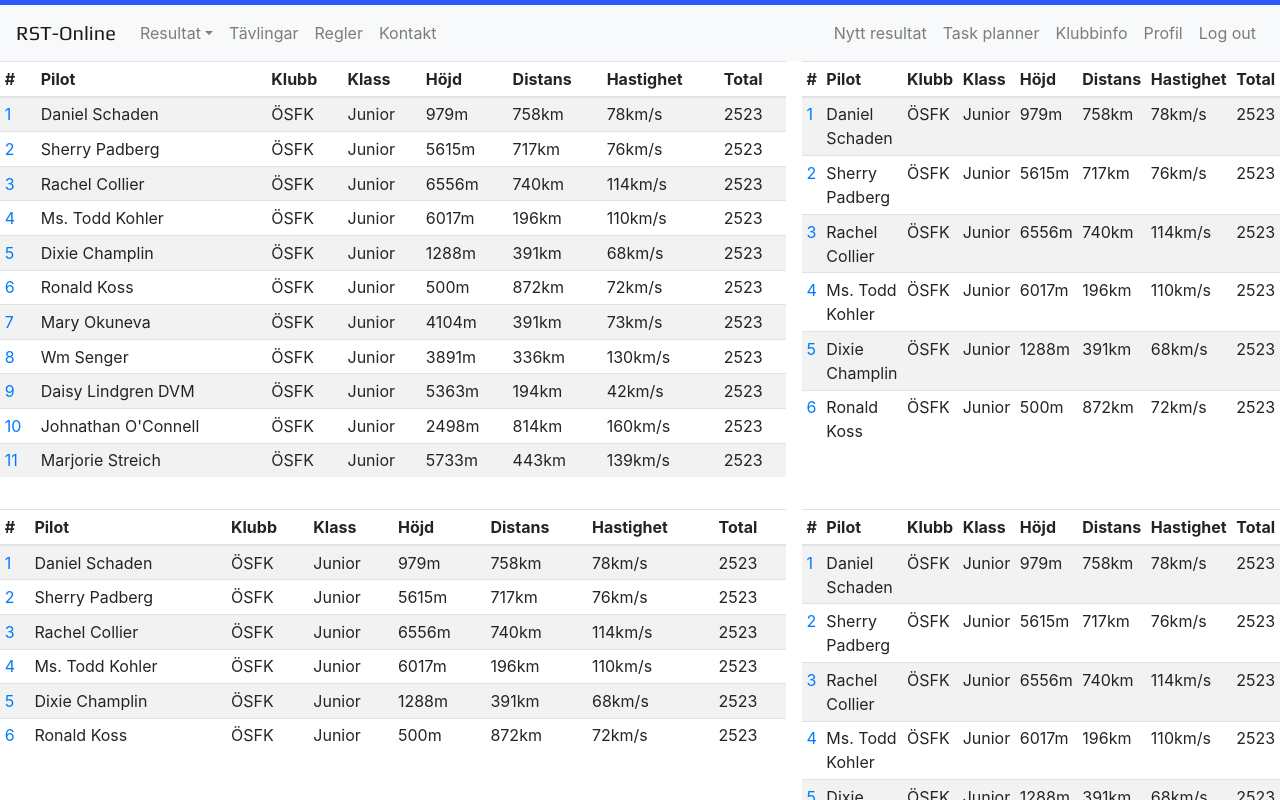
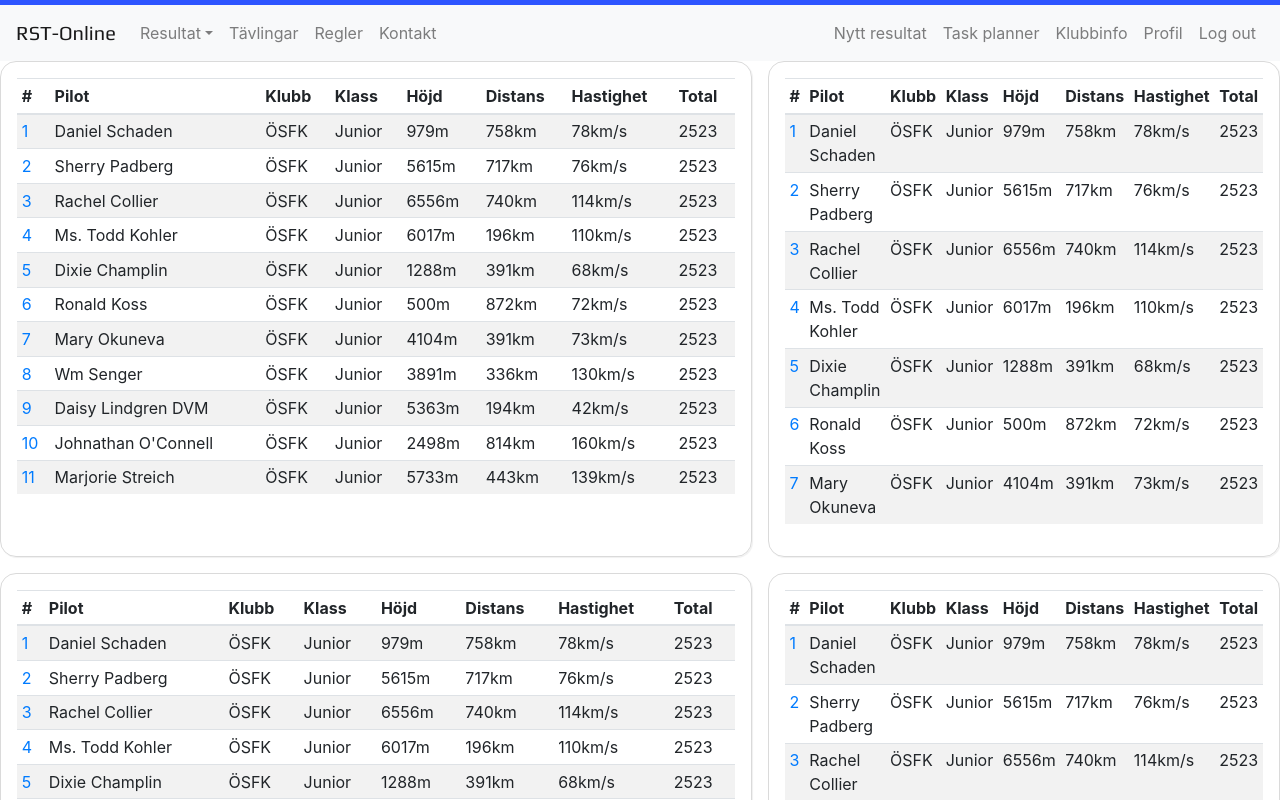
Before and after one commit to MrGuzior/rst, a React (Create React App) app: page / in a window 1280 px wide. Shown: the top 800 px of the page. Built offline with nearby package versions, Linux system fonts and the light colour scheme.

Commit message:
Home screen adjustment

```diff
--- a/src/Components/Home/Home.jsx
+++ b/src/Components/Home/Home.jsx
@@ -6,10 +6,12 @@ import News from '../News/News'
 const Home = () => {
     return(
         <section className='home'>
-            <ResultList maxLength={10}/>
-            <ResultList maxLength={5}/>
-            <ResultList maxLength={5}/>
-            <ResultList maxLength={5}/>
+            <ResultList maxLength={10} itemType='home-item'/>
+            <ResultList maxLength={6} itemType='home-item'/>
+            <ResultList maxLength={6} itemType='home-item'/>
+            <ResultList maxLength={6} itemType='home-item'/>
+            <ResultList maxLength={6} itemType='home-item'/>
+
         </section>
     )
 }
--- a/src/Components/ResultList/ResultList.jsx
+++ b/src/Components/ResultList/ResultList.jsx
@@ -4,11 +4,11 @@ import {selectData} from '../../store/appSlice'
 import {Table} from 'react-bootstrap'
 import {Link} from 'react-router-dom'
 
-const ResultList = ({maxLength = 500}) => {
+const ResultList = ({maxLength = 500, itemType}) => {
     const {flights} = useSelector(selectData)
 
     return(
-        <section className="ResultList">
+        <section className={`ResultList ${itemType}`}>
             <Table responsive="sm" striped size="sm">
                 <thead>
                     <tr>
--- a/src/style/index.css
+++ b/src/style/index.css
@@ -43,10 +43,11 @@ code {
   grid-gap: 1em;
 
 }
-.HomeBlock{
-  min-width: 350px;
-  min-height: 350px;
-  border: 1px solid black;
+.home-item{
+  padding: 1em;
+  border:1px solid rgb(218, 218, 218);
+  border-radius: 1em;
+  box-shadow: 1px 1px 1px rgb(240, 240, 240);
 }
 
 @media only screen and (max-width: 1000px){
```
